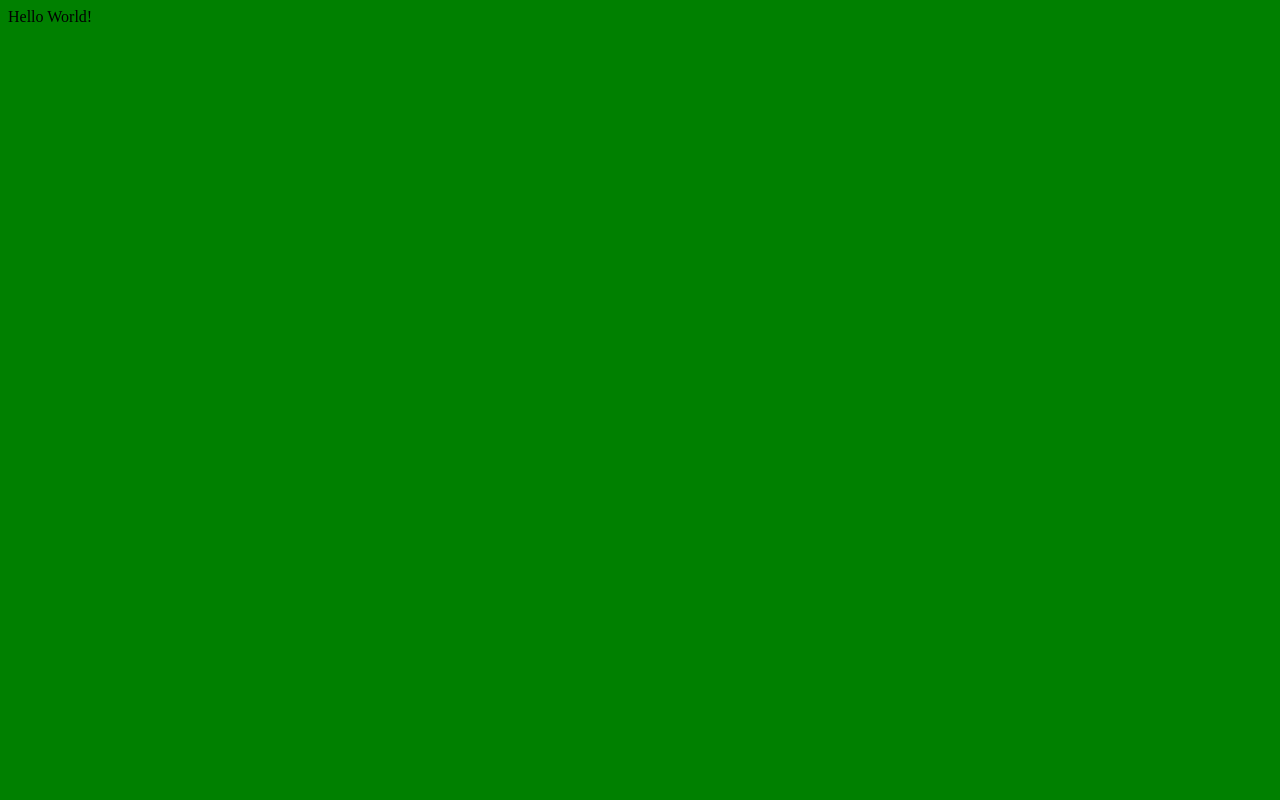
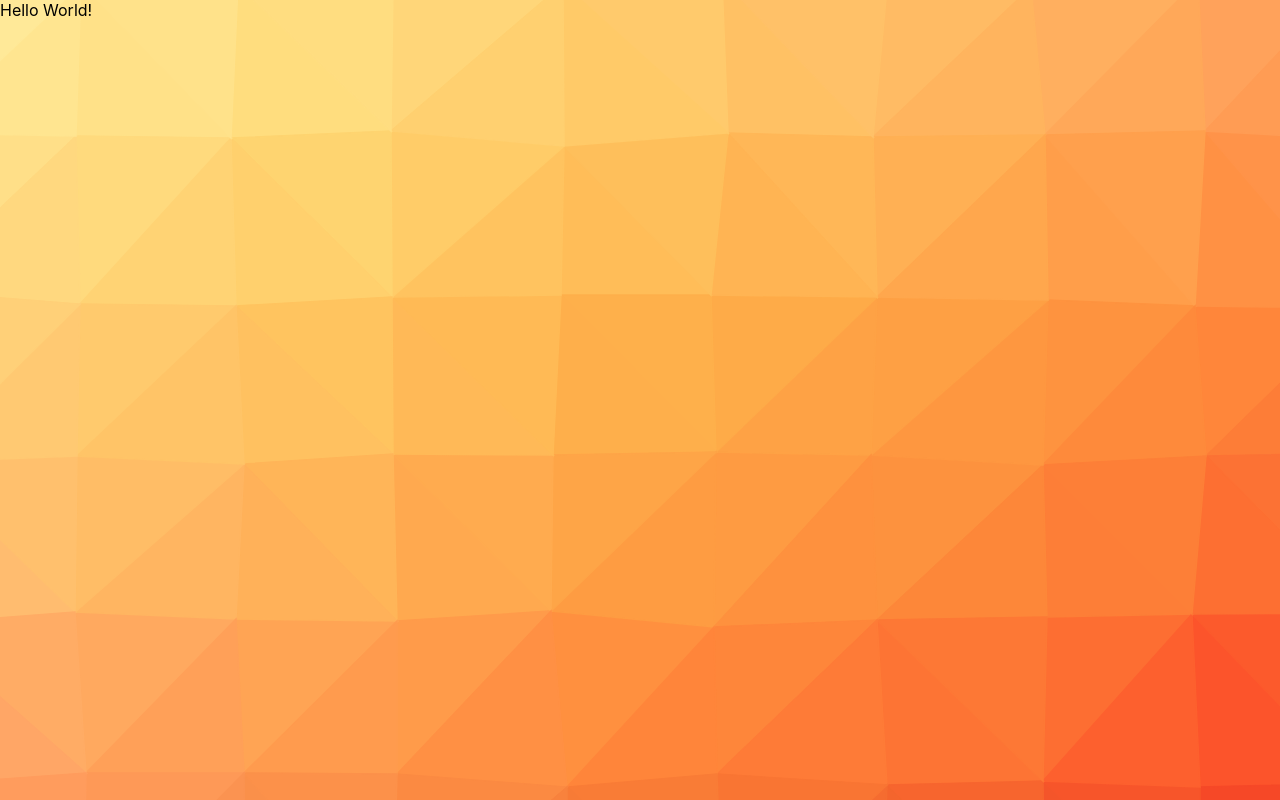
Before and after one commit to cassidypignatello/is-it-nice-outside, a React app: page / in a window 1280 px wide. Built offline with nearby package versions, Linux system fonts and the light colour scheme.

Commit message:
adds background svg for home screen

```diff
--- a/app/index.css
+++ b/app/index.css
@@ -1,3 +1,14 @@
+html {
+  width: 100%;
+  height: 100%;
+}
+
 body {
-  background: green;
+  width: 100%;
+  height: 100%;
+  margin: 0;
+  background-image: url('/app/images/pattern.svg');
+  font-family: -apple-system,BlinkMacSystemFont,
+                Segoe UI,Roboto,Oxygen-Sans,Ubuntu,
+                Cantarell,Helvetica Neue,sans-serif;
 }
```
Also changed, not shown: app/images/pattern.svg (added).
